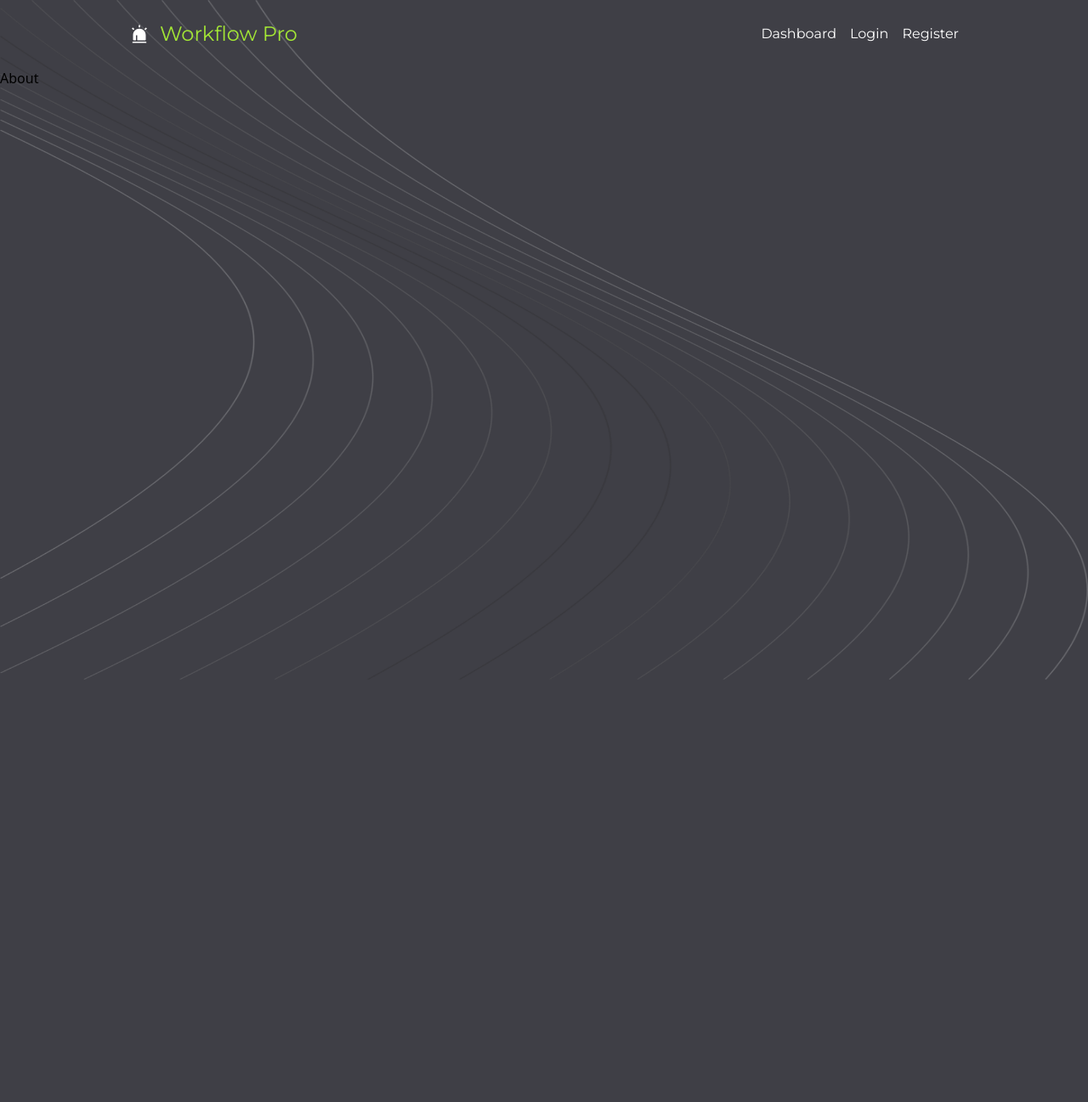
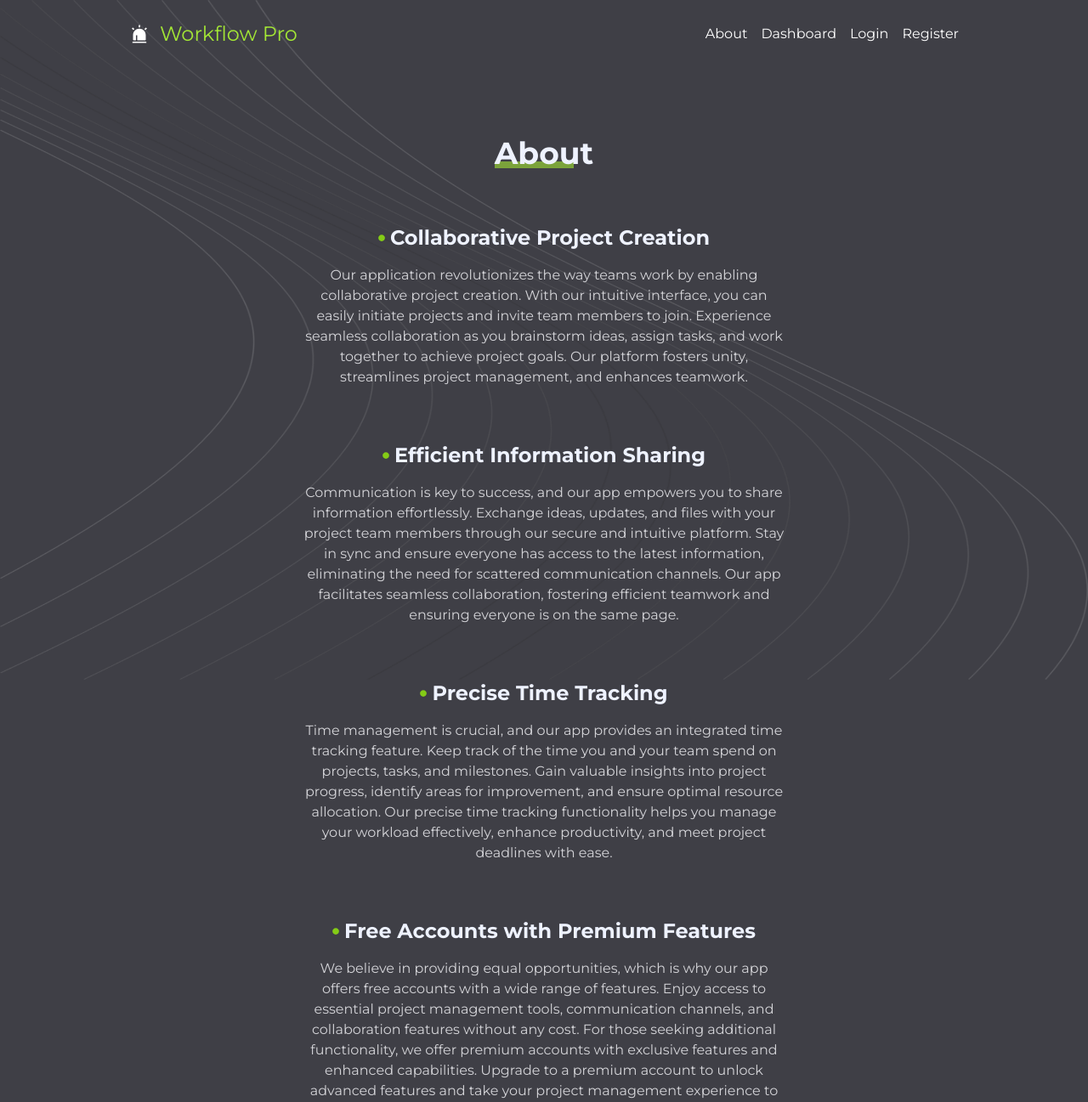
Before and after one commit to bilecky/workflow-pro-app, a React (Vite) app: page /about in a window 1280 px wide. Shown: the top 1297 px of the page at 85% size. Before the commit the page ends 800 px from the top, so only its background shows below. Built offline with nearby package versions, Linux system fonts and the light colour scheme.

Commit message:
added about component styling

```diff
--- a/src/App.tsx
+++ b/src/App.tsx
@@ -12,7 +12,11 @@ const App = () => {
 	return (
 		<BrowserRouter>
 			<Navbar />
-			<img src='/src/assets/png-image.png' alt=''  className='top-0 opacity-30  -z-10 absolute w-full h-full overflow-hidden'/>
+			<img
+				src='/src/assets/png-image.png'
+				alt='background shape'
+				className='top-0 opacity-20  -z-10 absolute w-full h-full '
+			/>
 			<Routes>
 				<Route path='/' element={<Home />} />
 				<Route path='/about' element={<About />} />
--- a/src/components/About.tsx
+++ b/src/components/About.tsx
@@ -1,7 +1,113 @@
 import React from 'react'
+import Wrapper from '../wrapper'
+import { FaCircle } from 'react-icons/fa'
 
-const About = () => {
-	return <div>About</div>
+const About: React.FC = () => {
+	return (
+		<Wrapper>
+			<section className='text-center mt-20 font-Montserrat px-6 lg:w-3/6 mx-auto'>
+				<h2 className='text-4xl font-bold text-indigo-50'>
+					<span className='relative'>
+						About
+						<span className='absolute -z-10 left-0 right-0 w-4/5 h-2 bottom-1 bg-lime-400 opacity-60'></span>
+					</span>
+				</h2>
+<div></div>
+				<h2 className='text-lg lg:text-2xl font-bold flex items-center justify-center mt-16 text-indigo-50'>
+					<FaCircle size={8} className='text-lime-500 mr-1.5 hidden xl:block' />
+					Collaborative Project Creation
+				</h2>
+
+				<p className='mt-4 text-zinc-300'>
+					Our application revolutionizes the way teams work by enabling collaborative
+					project creation. With our intuitive interface, you can easily initiate projects
+					and invite team members to join. Experience seamless collaboration as you
+					brainstorm ideas, assign tasks, and work together to achieve project goals. Our
+					platform fosters unity, streamlines project management, and enhances teamwork.
+				</p>
+				<h2 className='text-lg lg:text-2xl font-bold flex items-center justify-center mt-16 text-indigo-50'>
+					<FaCircle size={8} className='text-lime-500 mr-1.5 hidden xl:block' />
+					Efficient Information Sharing{' '}
+				</h2>
+
+				<p className='mt-4 text-zinc-300'>
+					Communication is key to success, and our app empowers you to share information
+					effortlessly. Exchange ideas, updates, and files with your project team members
+					through our secure and intuitive platform. Stay in sync and ensure everyone has
+					access to the latest information, eliminating the need for scattered
+					communication channels. Our app facilitates seamless collaboration, fostering
+					efficient teamwork and ensuring everyone is on the same page.
+				</p>
+				<h2 className='text-lg lg:text-2xl font-bold flex items-center justify-center mt-16 text-indigo-50'>
+					<FaCircle size={8} className='text-lime-500 mr-1.5 hidden xl:block' />
+					Precise Time Tracking{' '}
+				</h2>
+
+				<p className='mt-4 text-zinc-300'>
+					Time management is crucial, and our app provides an integrated time tracking
+					feature. Keep track of the time you and your team spend on projects, tasks, and
+					milestones. Gain valuable insights into project progress, identify areas for
+					improvement, and ensure optimal resource allocation. Our precise time tracking
+					functionality helps you manage your workload effectively, enhance productivity,
+					and meet project deadlines with ease.
+				</p>
+				<h2 className='text-lg lg:text-2xl font-bold flex items-center justify-center mt-16 text-indigo-50'>
+					<FaCircle size={8} className='text-lime-500 mr-1.5 hidden xl:block' />
+					Free Accounts with Premium Features{' '}
+				</h2>
+
+				<p className='mt-4 text-zinc-300'>
+					We believe in providing equal opportunities, which is why our app offers free
+					accounts with a wide range of features. Enjoy access to essential project
+					management tools, communication channels, and collaboration features without any
+					cost. For those seeking additional functionality, we offer premium accounts with
+					exclusive features and enhanced capabilities. Upgrade to a premium account to
+					unlock advanced features and take your project management experience to the next
+					level.
+				</p>
+				<h2 className='text-lg lg:text-2xl font-bold flex items-center justify-center mt-16 text-indigo-50'>
+					<FaCircle size={8} className='text-lime-500 mr-1.5 hidden xl:block' />
+					Browse and Explore Projects
+				</h2>
+
+				<p className='mt-4 text-zinc-300'>
+					Our app provides a vibrant community of creators and innovators. Browse and
+					explore a diverse range of projects from various domains, spanning industries
+					and interests. Discover inspiring projects, learn from others' experiences, and
+					gather insights to fuel your own creativity. Engage with project creators, share
+					feedback, and connect with like-minded individuals to expand your network and
+					enhance your professional growth.
+				</p>
+				<h2 className='text-lg lg:text-2xl font-bold flex items-center justify-center mt-16 text-indigo-50'>
+					<FaCircle size={8} className='text-lime-500 mr-1.5 hidden xl:block' />
+					<span> Personalized Profile and Dashboard</span>
+				</h2>
+
+				<p className='mt-4 text-zinc-300'>
+					Every user gets a personalized profile and dashboard to manage their projects
+					effectively. Customize your profile, highlight your skills and achievements, and
+					showcase your portfolio. Access your dashboard to track your project
+					participation, monitor progress, and stay organized. The dashboard provides a
+					comprehensive overview of your projects, tasks, deadlines, and collaboration
+					activities, ensuring you have complete control over your project management
+					journey.
+				</p>
+				<h2 className='text-lg lg:text-2xl font-bold flex items-center justify-center mt-16 text-indigo-50 '>
+					<FaCircle size={8} className='text-lime-500 mr-1.5 hidden xl:block' />
+					Track Your Project Contributions
+				</h2>
+
+				<p className='mt-4 text-zinc-300'>
+					With our app, you can easily track your project contributions. Monitor the
+					projects you're actively involved in, view your assigned tasks, and track your
+					progress. Whether you're a team leader or a valuable team member, our platform
+					ensures transparency and accountability. Visualize your impact, measure your
+					productivity, and showcase your achievements as you collaborate and make a
+					difference within your projects.
+				</p>
+			</section>
+		</Wrapper>
+	)
 }
 
 export default About
--- a/src/components/Navbar.tsx
+++ b/src/components/Navbar.tsx
@@ -22,6 +22,12 @@ const Navbar: React.FC = () => {
 						</div>
 						<div className='hidden sm:block'>
 							<ul className='space-x-4 flex'>
+							<li>
+									<Link to='/about' className='text-white relative group'>
+										About
+										<span className='absolute left-1/2 -bottom-1 h-0.5 bg-lime-400 transform -translate-x-1/2 w-0 transition-all duration-300 group-hover:w-full'></span>
+									</Link>
+								</li>
 								<li>
 									<Link to='/dashboard' className='text-white relative group'>
 										Dashboard
--- a/src/components/projects/PopularProjects.tsx
+++ b/src/components/projects/PopularProjects.tsx
@@ -33,7 +33,7 @@ const PopularProjects: React.FC = () => {
 		if (sliderRef.current) {
 			const container = sliderRef.current
 
-			container.scrollLeft -= 150
+			container.scrollLeft -= 250
 			setScrollOffset(container.scrollLeft)
 		}
 	}
@@ -41,7 +41,7 @@ const PopularProjects: React.FC = () => {
 	const handleScrollRight = () => {
 		if (sliderRef.current) {
 			const container = sliderRef.current
-			container.scrollLeft += 150
+			container.scrollLeft += 250
 			setScrollOffset(container.scrollLeft)
 		}
 	}
--- a/src/index.css
+++ b/src/index.css
@@ -6,6 +6,7 @@
 
 body {
 	background-color: rgb(63 63 70);}
+
 
 .menu-off {
 	transform: translateX(100%);
```
